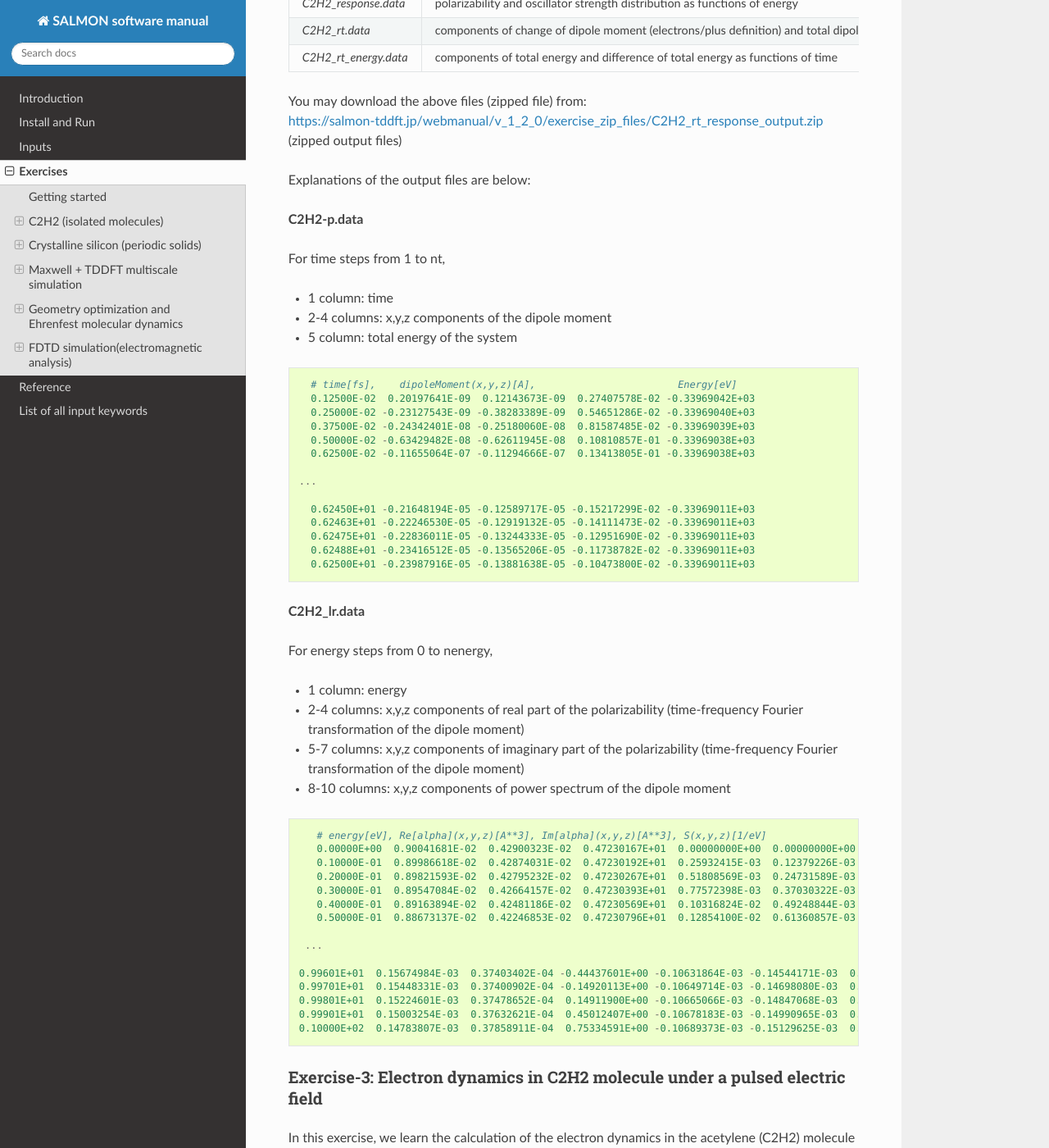
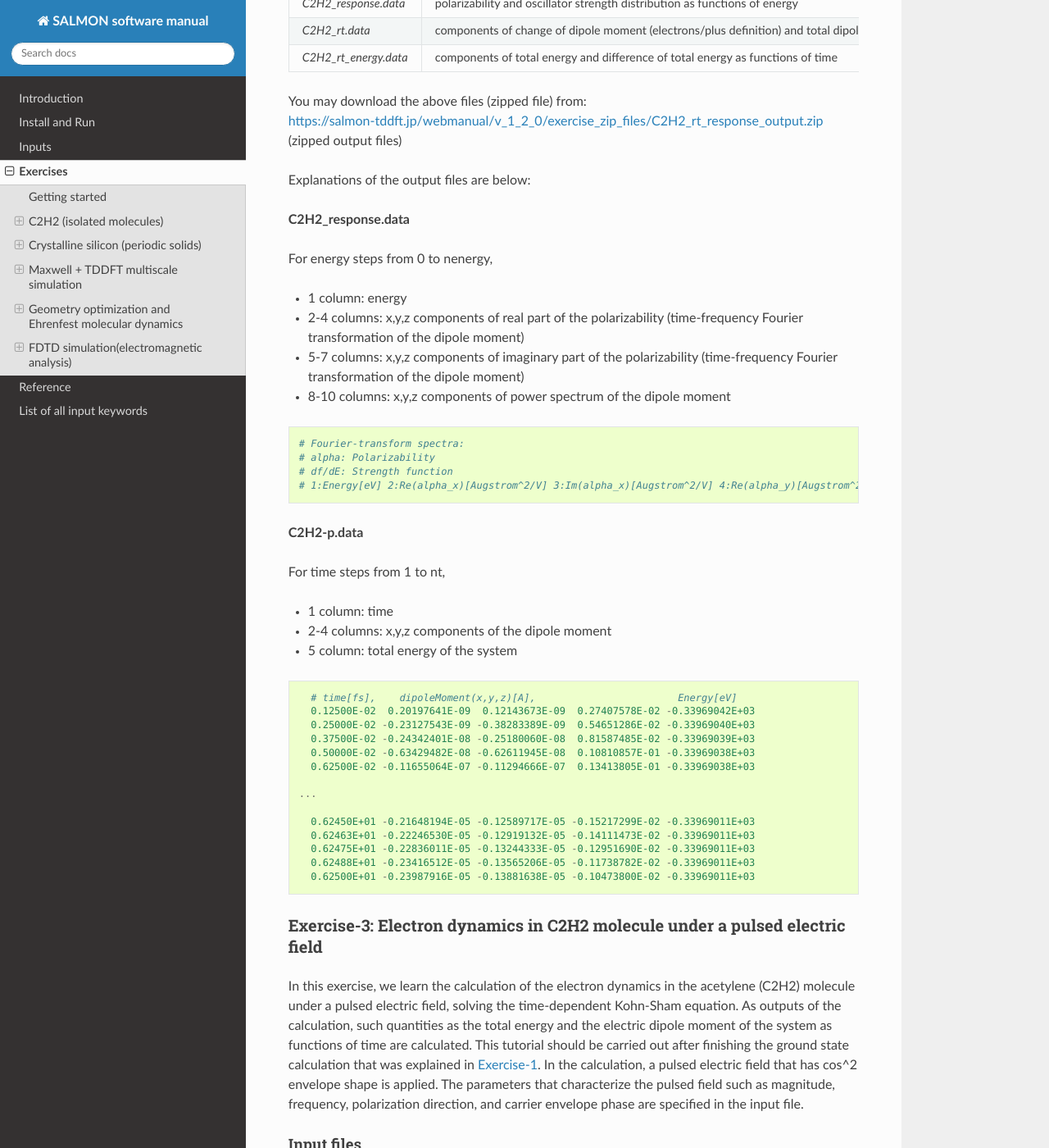
Before and after one commit to SALMON-TDDFT/SALMON-DOCS, a Sphinx documentation site: the page built from source/exercises.rst, in a window 1280 px wide and 1400 px high, scrolled down 15982 px. Shown: the whole window at 82% size. Built offline with Sphinx 7.4.7 and the Read the Docs theme 2.0.0, drawn with Linux system fonts in a browser that asks for light colours; formulas are drawn with MathJax 3.

Commit message:
Update exercises.rst

```diff
--- a/source/exercises.rst
+++ b/source/exercises.rst
@@ -895,6 +895,23 @@ directory that you run the code,
 
 Explanations of the output files are below:
 
+**C2H2_response.data**
+
+For energy steps from 0 to nenergy,
+
+-  1 column: energy
+-  2-4 columns: x,y,z components of real part of the polarizability
+   (time-frequency Fourier transformation of the dipole moment)
+-  5-7 columns: x,y,z components of imaginary part of the polarizability
+   (time-frequency Fourier transformation of the dipole moment)
+-  8-10 columns: x,y,z components of power spectrum of the dipole moment
+
+::
+
+   # Fourier-transform spectra:
+   # alpha: Polarizability
+   # df/dE: Strength function
+   # 1:Energy[eV] 2:Re(alpha_x)[Augstrom^2/V] 3:Im(alpha_x)[Augstrom^2/V] 4:Re(alpha_y)[Augstrom^2/V] 5:Im(alpha_y)[Augstrom^2/V] 6:Re(alpha_z)[Augstrom^2/V] 7:Im(alpha_z)[Augstrom^2/V] 8:df_x/dE[none] 9:df_y/dE[none] 10:df_z/dE[none]
 
 **C2H2-p.data**
 
@@ -920,37 +937,6 @@ For time steps from 1 to nt,
      0.62475E+01 -0.22836011E-05 -0.13244333E-05 -0.12951690E-02 -0.33969011E+03
      0.62488E+01 -0.23416512E-05 -0.13565206E-05 -0.11738782E-02 -0.33969011E+03
      0.62500E+01 -0.23987916E-05 -0.13881638E-05 -0.10473800E-02 -0.33969011E+03
-
-**C2H2_lr.data**
-
-For energy steps from 0 to nenergy,
-
--  1 column: energy
--  2-4 columns: x,y,z components of real part of the polarizability
-   (time-frequency Fourier transformation of the dipole moment)
--  5-7 columns: x,y,z components of imaginary part of the polarizability
-   (time-frequency Fourier transformation of the dipole moment)
--  8-10 columns: x,y,z components of power spectrum of the dipole moment
-
-::
-
-     # energy[eV], Re[alpha](x,y,z)[A**3], Im[alpha](x,y,z)[A**3], S(x,y,z)[1/eV]
-     0.00000E+00  0.90041681E-02  0.42900323E-02  0.47230167E+01  0.00000000E+00  0.00000000E+00  0.00000000E+00  0.00000000E+00  0.00000000E+00  0.00000000E+00
-     0.10000E-01  0.89986618E-02  0.42874031E-02  0.47230192E+01  0.25932415E-03  0.12379226E-03  0.18663776E-03  0.15045807E-07  0.71823406E-08  0.10828593E-07
-     0.20000E-01  0.89821593E-02  0.42795232E-02  0.47230267E+01  0.51808569E-03  0.24731589E-03  0.37320742E-03  0.60117942E-07  0.28698192E-07  0.43306470E-07
-     0.30000E-01  0.89547084E-02  0.42664157E-02  0.47230393E+01  0.77572398E-03  0.37030322E-03  0.55964230E-03  0.13502090E-06  0.64454205E-07  0.97410171E-07
-     0.40000E-01  0.89163894E-02  0.42481186E-02  0.47230569E+01  0.10316824E-02  0.49248844E-03  0.74587862E-03  0.23942997E-06  0.11429535E-06  0.17310143E-06
-     0.50000E-01  0.88673137E-02  0.42246853E-02  0.47230796E+01  0.12854100E-02  0.61360857E-03  0.93185683E-03  0.37289297E-06  0.17800571E-06  0.27032843E-06
-
-   ...
-
-  0.99601E+01  0.15674984E-03  0.37403402E-04 -0.44437601E+00 -0.10631864E-03 -0.14544171E-03  0.27060202E+01 -0.61438595E-05 -0.84046729E-05  0.15637340E+00
-  0.99701E+01  0.15448331E-03  0.37400902E-04 -0.14920113E+00 -0.10649714E-03 -0.14698080E-03  0.25947889E+01 -0.61603535E-05 -0.85021406E-05  0.15009620E+00
-  0.99801E+01  0.15224601E-03  0.37478652E-04  0.14911900E+00 -0.10665066E-03 -0.14847068E-03  0.24965858E+01 -0.61754213E-05 -0.85969375E-05  0.14456047E+00
-  0.99901E+01  0.15003254E-03  0.37632621E-04  0.45012407E+00 -0.10678183E-03 -0.14990965E-03  0.24115316E+01 -0.61892122E-05 -0.86889561E-05  0.13977547E+00
-  0.10000E+02  0.14783807E-03  0.37858911E-04  0.75334591E+00 -0.10689373E-03 -0.15129625E-03  0.23397373E+01 -0.62019000E-05 -0.87781030E-05  0.13574993E+00
-
-
 
 .. _exercise-3:
 
```
